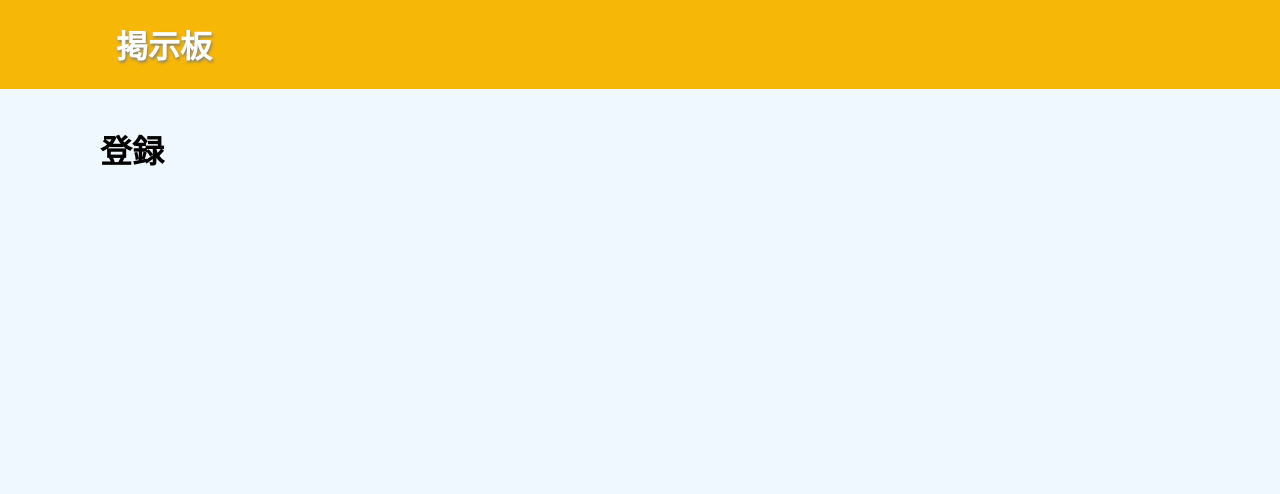
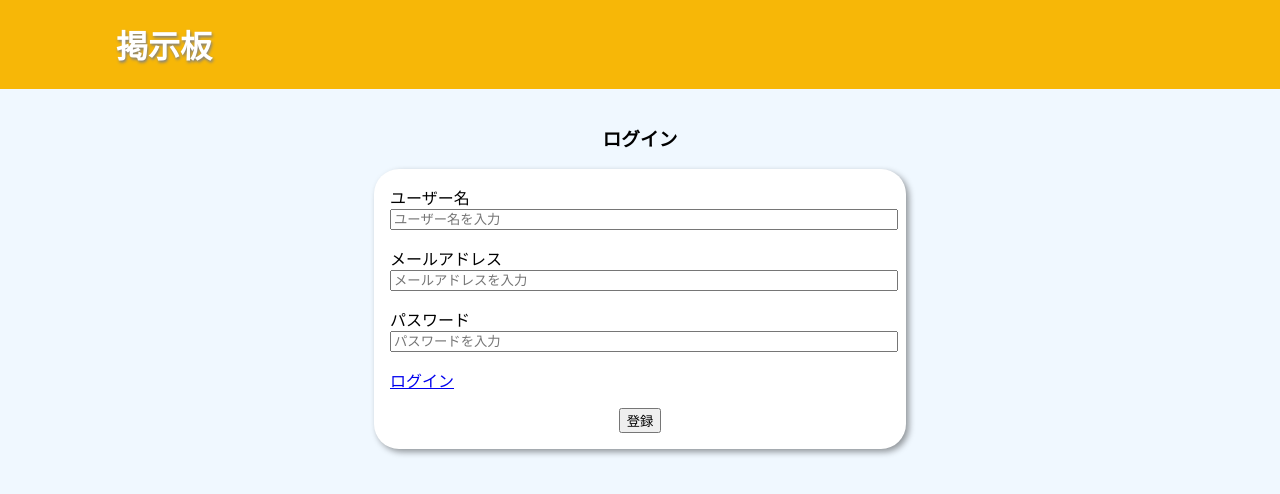
Before and after one commit to illionillion/react-express-bbs, a React (Vite) app in the folder app/: page /register in a window 1280 px wide. Shown: the top 494 px of the page. Built offline with nearby package versions, Linux system fonts and the light colour scheme.

Commit message:
feat: 登録の機能作成

```diff
--- a/app/src/App.jsx
+++ b/app/src/App.jsx
@@ -4,6 +4,7 @@ import { BrowserRouter, Navigate, Route, Routes } from "react-router-dom";
 import { Header } from "./components/header";
 import { AuthContext, useAuthContext } from "./contexts/auth-context";
 import { Login } from "./routes/Login";
+import { Register } from "./routes/Register";
 
 function App() {
   const ctx = useAuthContext(AuthContext);
@@ -34,7 +35,7 @@ function App() {
                 />
                 <Route
                   path="/register"
-                  element={isLogin ? <Navigate to="/" /> : <h1>登録</h1>}
+                  element={isLogin ? <Navigate to="/" /> : <Register />}
                 />
                 <Route path="*" element={<h1>Not Found Page</h1>} />
               </Routes>
--- /dev/null
+++ b/app/src/routes/Register/index.css
@@ -0,0 +1,28 @@
+.login h3 {
+  text-align: center;
+}
+
+.loginForm {
+  display: flex;
+  flex-direction: column;
+  padding: 1rem;
+  gap: 1rem;
+  max-width: 500px;
+  background-color: white;
+  margin: auto;
+  border-radius: 25px;
+  box-shadow: 3px 3px 6px 0px rgba(0, 0, 0, 0.4);
+}
+
+.loginForm label {
+  display: block;
+  width: 100%;
+}
+
+.loginForm input {
+  width: 100%;
+}
+
+.loginForm .form-control:has(button) {
+  text-align: center;
+}
--- /dev/null
+++ b/app/src/routes/Register/index.jsx
@@ -0,0 +1,80 @@
+import "./index.css";
+import { useContext, useState } from "react";
+import { Link } from "react-router-dom";
+import { AuthContext } from "../../contexts/auth-context";
+
+export const Register = () => {
+  const [userName, setUserName] = useState("");
+  const [userEmail, setUserEmail] = useState("");
+  const [password, setPassword] = useState("");
+  const { onSignin } = useContext(AuthContext);
+
+  const handleSubmit = async (e) => {
+    e.preventDefault();
+    const response = await fetch(
+      `${import.meta.env.VITE_PROXY_URL}/api/register`,
+      {
+        method: "POST",
+        headers: {
+          "Content-Type": "application/json",
+        },
+        body: JSON.stringify({
+          userName,
+          userEmail,
+          password,
+        }),
+      }
+    );
+    if (response.ok) {
+        const data = await response.json()
+        onSignin({
+            userId: data.userId,
+            userName: data.userName,
+        })
+    }
+  };
+
+  return (
+    <div className="login">
+      <h3>ログイン</h3>
+      <form onSubmit={handleSubmit} className="loginForm">
+        <div className="form-control">
+          <label htmlFor="userName">ユーザー名</label>
+          <input
+            type="text"
+            value={userName}
+            onChange={(e) => setUserName(e.currentTarget.value)}
+            id="userName"
+            placeholder="ユーザー名を入力"
+          />
+        </div>
+        <div className="form-control">
+          <label htmlFor="userEmail">メールアドレス</label>
+          <input
+            type="email"
+            value={userEmail}
+            onChange={(e) => setUserEmail(e.currentTarget.value)}
+            id="userEmail"
+            placeholder="メールアドレスを入力"
+          />
+        </div>
+        <div className="form-control">
+          <label htmlFor="password">パスワード</label>
+          <input
+            type="password"
+            value={password}
+            onChange={(e) => setPassword(e.currentTarget.value)}
+            id="password"
+            placeholder="パスワードを入力"
+          />
+        </div>
+        <div className="form-control">
+          <Link to="/login">ログイン</Link>
+        </div>
+        <div className="form-control">
+          <button type="submit">登録</button>
+        </div>
+      </form>
+    </div>
+  );
+};
```
